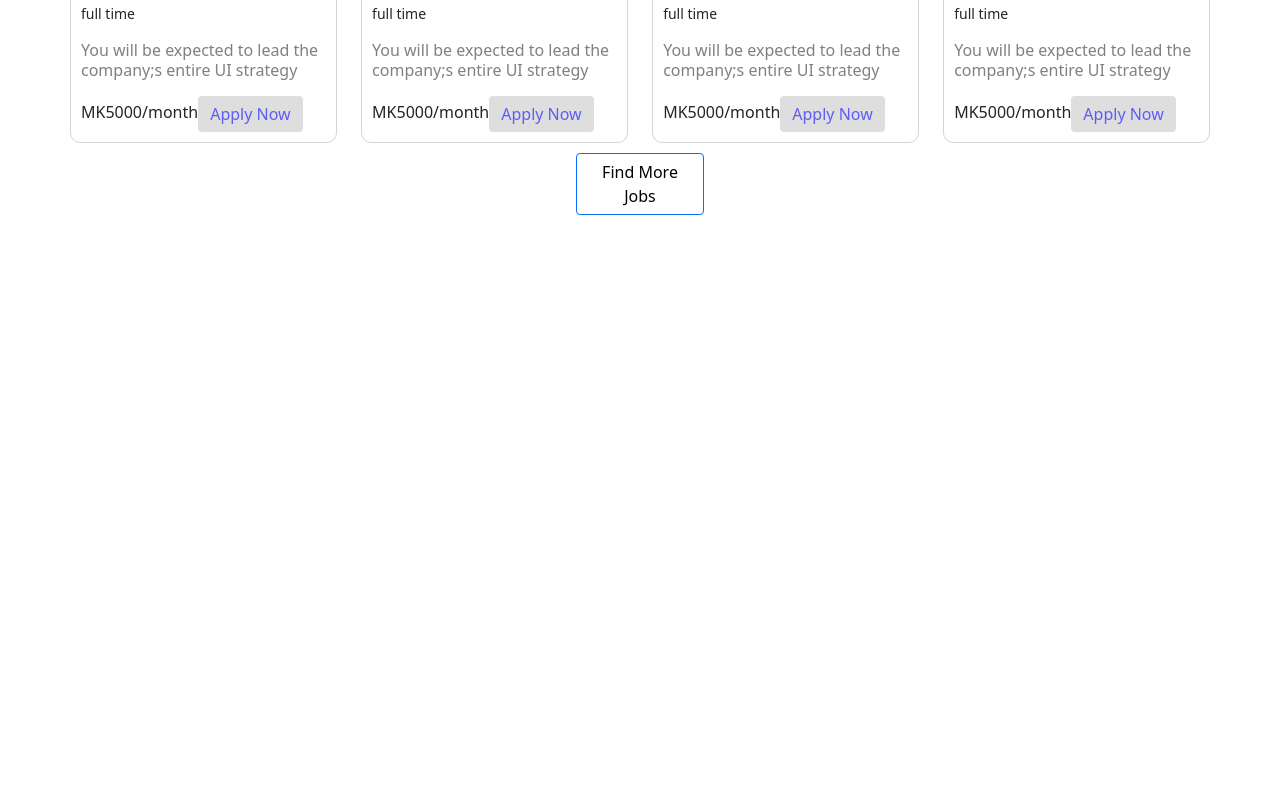
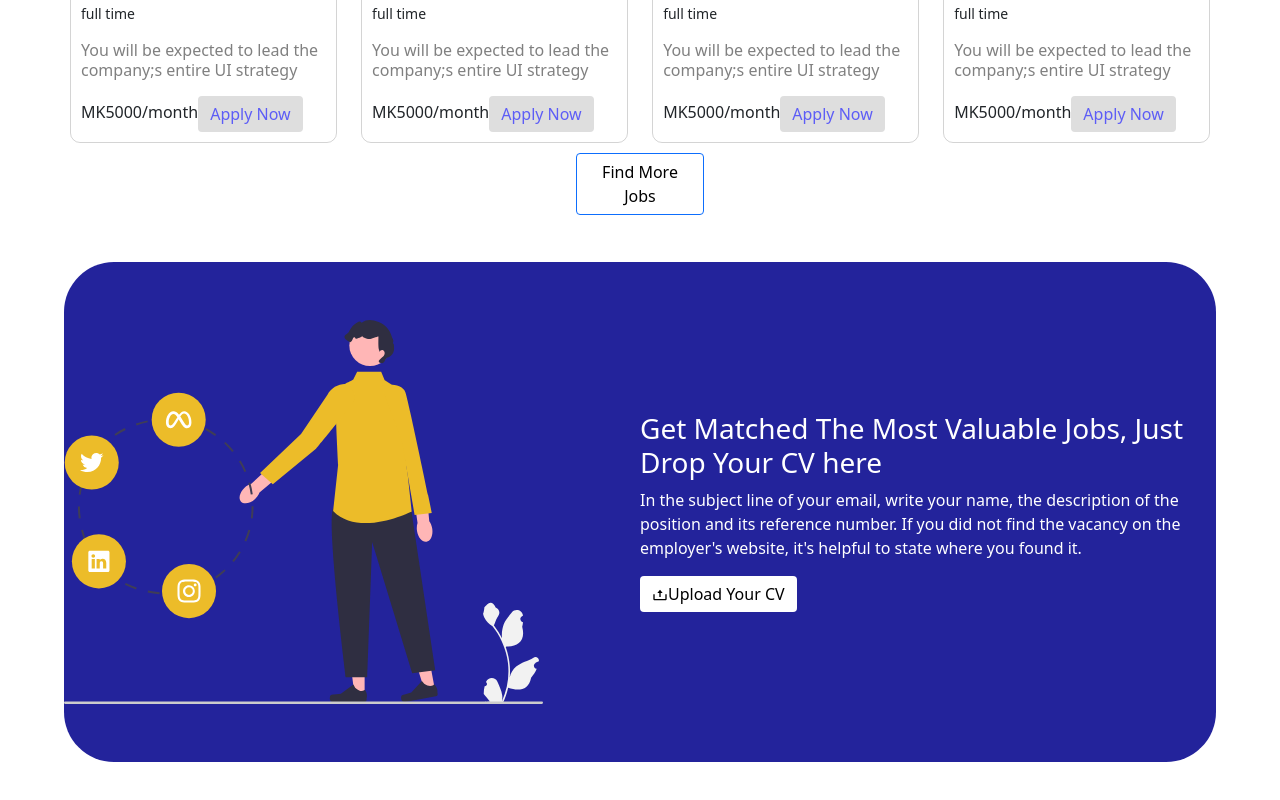
Before and after one commit to HopeDex/jobsM, a React (Create React App) app: page / in a window 1280 px wide. Shown: the part 1538-2338 px from the top of the page. Before the commit the page ends 1800 px from the top, so only its background shows below. Built offline with nearby package versions, Linux system fonts and the light colour scheme.

Commit message:
Cv upload section
nasty css lol

```diff
--- a/src/components/Hero/hero.css
+++ b/src/components/Hero/hero.css
@@ -18,7 +18,7 @@
     margin-bottom: 50px;;
 }
 .inputsection{
-    padding: 10px;
+    padding: 8px;
     margin: auto;
     width: 50%;
     background-color: white;
--- a/src/components/Nav/nav.css
+++ b/src/components/Nav/nav.css
@@ -35,3 +35,8 @@
     align-items: center;
     padding: 0 1rem;
 }
+
+.navlink:hover{
+    color: white;
+    background-color: blue;
+}
--- /dev/null
+++ b/src/components/UploadCV/cv.css
@@ -0,0 +1,28 @@
+.maincv{
+ width: 100%;
+ background-color: white;
+ height: 550px;
+ color: rgb(255, 255, 255);
+
+}
+.cv{
+    background-color: rgb(35, 35, 155);
+    border-radius: 50px;
+    height: 500px;
+    width: 90%;
+    margin: auto;
+    display: flex;
+    flex-wrap: wrap;
+    justify-content: space-between;
+    justify-items:flex-start;
+    align-items: center;
+}
+.upload{
+    width: 50%;
+
+}
+.upload Button{
+    border: none;
+    background-color: white;
+    color: black;
+}
--- /dev/null
+++ b/src/components/UploadCV/index.js
@@ -0,0 +1,34 @@
+import React from "react";
+import { Button } from "react-bootstrap";
+import "./cv.css";
+import { BiUpload } from "react-icons/bi";
+import logo from "../../images/svg-1.svg";
+const UploadCV = () => {
+  return (
+    <div className="maincv">
+      <div className="cv">
+        <div>
+          <img src={logo} alt="logo" />
+        </div>
+        <div className="upload">
+          <h3>
+            Get Matched The Most Valuable Jobs, Just <span>Drop Your CV</span>{" "}
+            here
+          </h3>{" "}
+          <p>
+            In the subject line of your email, write your name, the description
+            of the position and its reference number. If you did not find the
+            vacancy on the employer's website, it's helpful to state where you
+            found it.
+          </p>
+          <Button>
+            <BiUpload />
+            Upload Your CV
+          </Button>
+        </div>
+      </div>
+    </div>
+  );
+};
+
+export default UploadCV;
--- a/src/pages/Home.js
+++ b/src/pages/Home.js
@@ -3,6 +3,7 @@ import Feature from "../components/Feature";
 import Hero from "../components/Hero";
 import Nav from "../components/Nav";
 import Platform from "../components/Platform";
+import UploadCV from "../components/UploadCV";
 
 const Home = () => {
   return (
@@ -11,6 +12,7 @@ const Home = () => {
       <Hero />
       <Platform />
       <Feature />
+      <UploadCV />
     </div>
   );
 };
```
Also changed, not shown: src/images/svg-1.svg (added).
